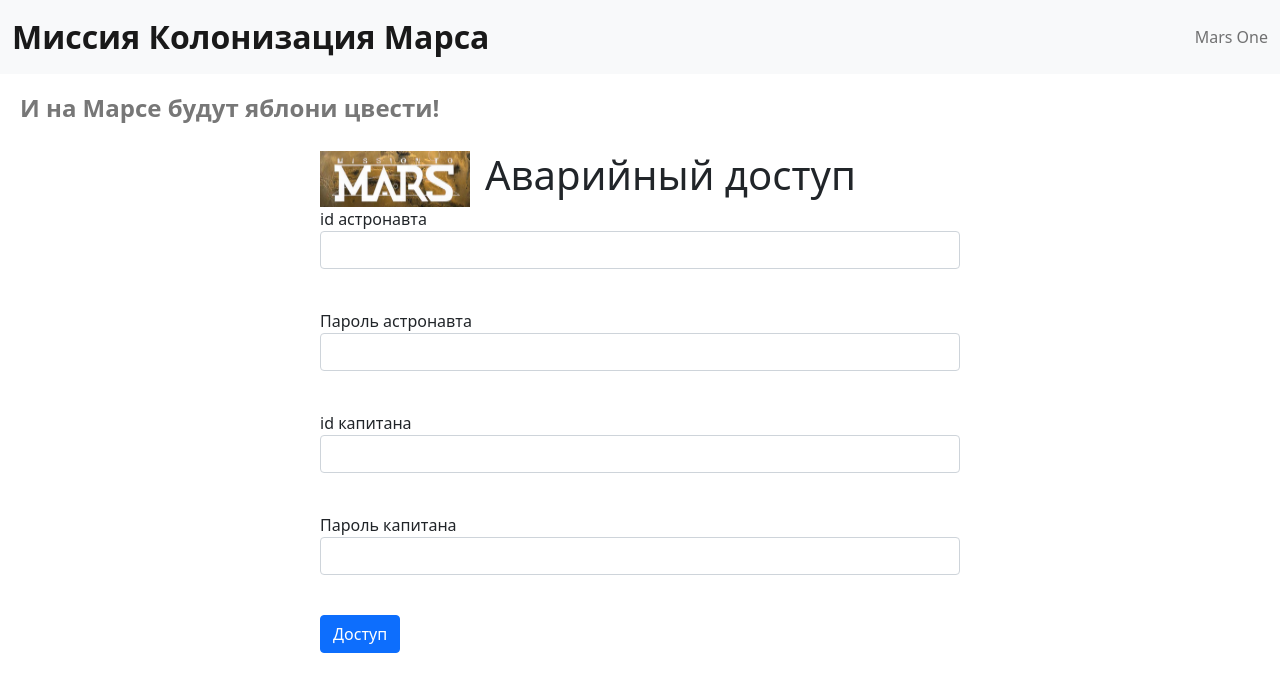
After one commit to Masynchin/fwtf, a Flask app: page /login in a window 1280 px wide. The commit adds this page. Shown: the top 692 px of the page. Run offline with Flask 2, Linux system fonts and the light colour scheme.

Commit message:
5 - login

```diff
--- a/app.py
+++ b/app.py
@@ -1,6 +1,12 @@
-from flask import Flask, url_for, request, render_template
+import secrets
+
+from flask import Flask, url_for, request, render_template, redirect
+
+from forms import LoginForm
+
 
 app = Flask(__name__)
+app.config["SECRET_KEY"] = secrets.token_urlsafe(16)
 
 
 @app.route("/index/<title>")
@@ -52,5 +58,13 @@ def auto_answer():
     })
 
 
+@app.route('/login', methods=["GET", "POST"])
+def login():
+    form = LoginForm()
+    if form.validate_on_submit():
+        return redirect("/index/starter")
+    return render_template("login.html", title="Авторизация", form=form)
+
+
 if __name__ == '__main__':
     app.run(port=5000, debug=True)
--- /dev/null
+++ b/forms.py
@@ -0,0 +1,11 @@
+from flask_wtf import FlaskForm
+from wtforms import IntegerField, PasswordField, SubmitField
+from wtforms.validators import DataRequired
+
+
+class LoginForm(FlaskForm):
+    astronaut_id = IntegerField("id астронавта", validators=[DataRequired()])
+    astronaut_pwd = PasswordField("Пароль астронавта", validators=[DataRequired()])
+    captain_id = IntegerField("id капитана", validators=[DataRequired()])
+    captain_pwd = PasswordField("Пароль капитана", validators=[DataRequired()])
+    submit = SubmitField("Доступ")
--- a/static/css/style.css
+++ b/static/css/style.css
@@ -29,3 +29,12 @@
 .answer-container {
     padding: 20px;
 }
+
+.login-form-container {
+    margin: auto;
+    width: 50vw;
+}
+
+.login-form-title img {
+    margin-right: 15px;
+}
--- /dev/null
+++ b/templates/login.html
@@ -0,0 +1,52 @@
+{% extends "base.html" %}
+
+{% block title %}Аварийный доступ{% endblock %}
+
+{% block content %}
+<div class="login-form-container">
+    <div class="d-flex flex-row login-form-title">
+        <img src="{{ url_for('static', filename='img/logo.png') }}">
+        <h1>Аварийный доступ</h1>
+    </div>
+    <form action="" method="post" novalidate>
+        {{ form.hidden_tag() }}
+        <p>
+            {{ form.astronaut_id.label }}<br>
+            {{ form.astronaut_id(class="form-control") }}<br>
+            {% for error in form.astronaut_id.errors %}
+                <div class="alert alert-danger" role="alert">
+                    {{ error }}
+                </div>
+            {% endfor %}
+        </p>
+        <p>
+            {{ form.astronaut_pwd.label }}<br>
+            {{ form.astronaut_pwd(class="form-control", type="password") }}<br>
+            {% for error in form.astronaut_pwd.errors %}
+                <div class="alert alert-danger" role="alert">
+                    {{ error }}
+                </div>
+            {% endfor %}
+        </p>
+        <p>
+            {{ form.captain_id.label }}<br>
+            {{ form.captain_id(class="form-control") }}<br>
+            {% for error in form.captain_id.errors %}
+                <div class="alert alert-danger" role="alert">
+                    {{ error }}
+                </div>
+            {% endfor %}
+        </p>
+        <p>
+            {{ form.captain_pwd.label }}<br>
+            {{ form.captain_pwd(class="form-control") }}<br>
+            {% for error in form.captain_pwd.errors %}
+                <div class="alert alert-danger" role="alert">
+                    {{ error }}
+                </div>
+            {% endfor %}
+        </p>
+        <p>{{ form.submit(type="submit", class="btn btn-primary") }}</p>
+    </form>
+</div>
+{% endblock %}
```
Also changed, not shown: static/img/logo.png (added).
